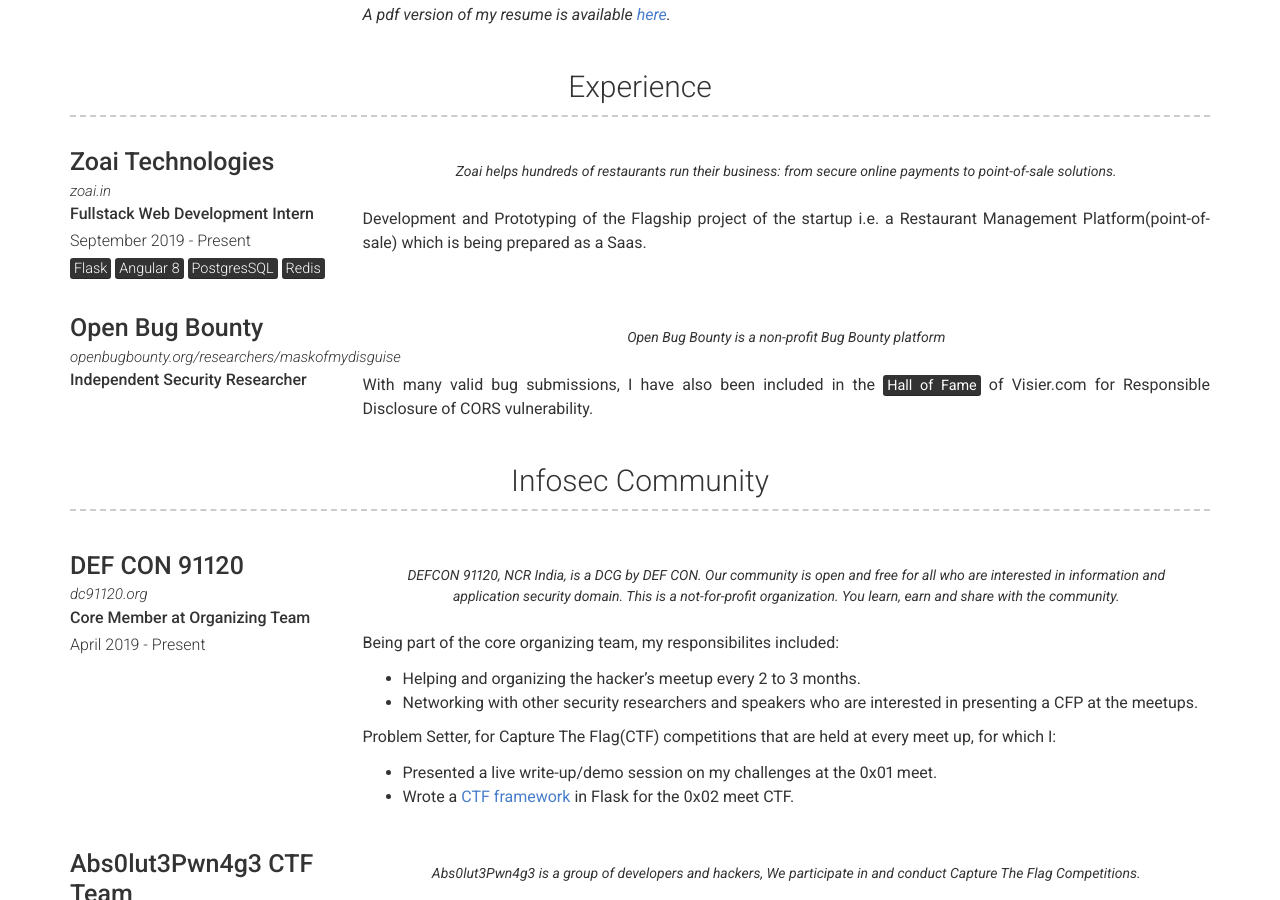
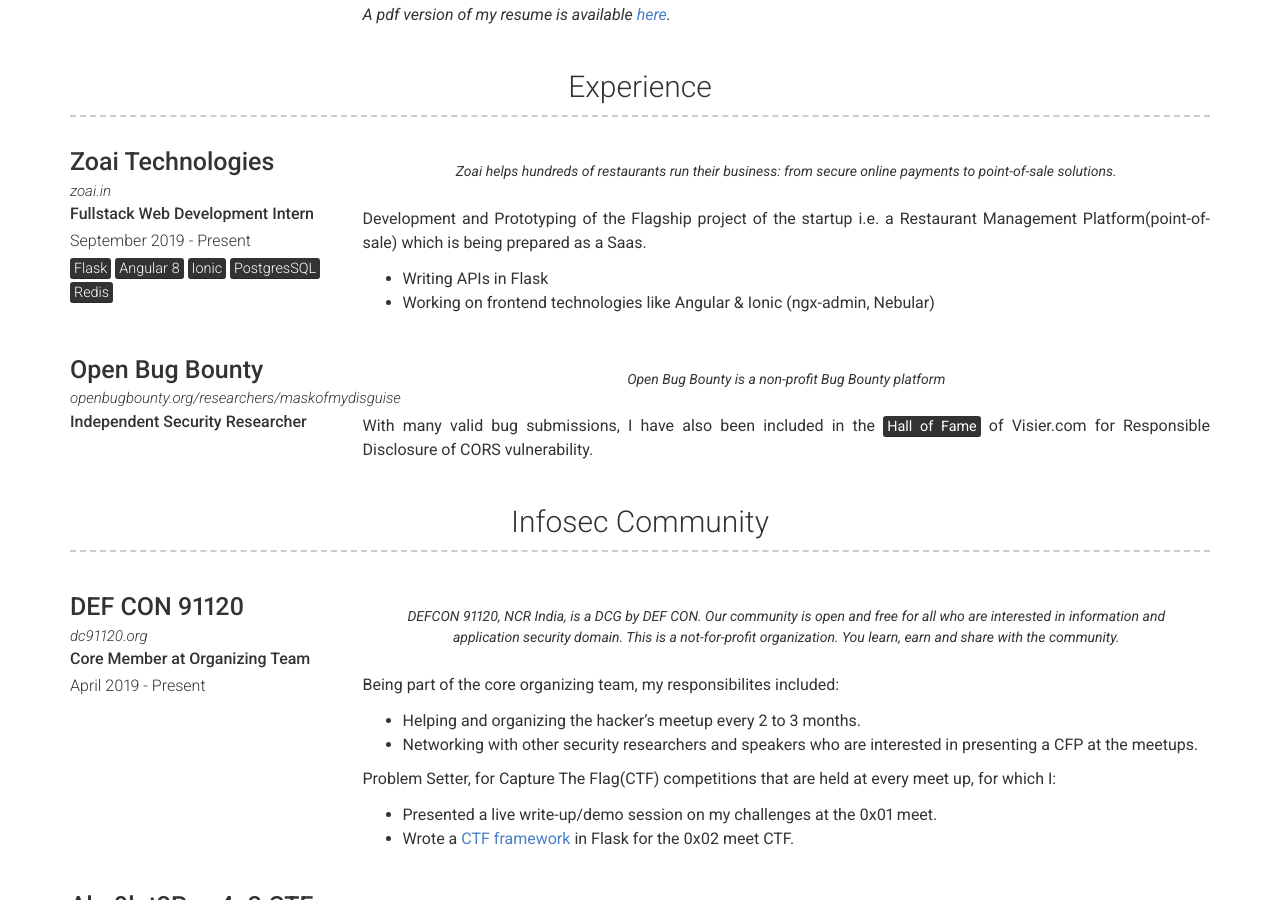
Before and after one commit to eshaan7/eshaan7.github.io, a Jekyll site: the page built from index.md, in a window 1280 px wide and 900 px high, scrolled down 579 px. Built offline with Jekyll 4.4.1, drawn with Linux system fonts in a browser that asks for light colours.

Commit message:
update exp

```diff
--- a/_data/experience.yml
+++ b/_data/experience.yml
@@ -9,10 +9,14 @@
    Zoai helps hundreds of restaurants run their business: from secure online payments to point-of-sale solutions.
   description: | # this will include new lines to allow paragraphs
     Development and Prototyping of the Flagship project of the startup i.e. a Restaurant Management Platform(point-of-sale) which is being prepared as a Saas.
+    - Writing APIs in Flask
+    - Working on frontend technologies like Angular & Ionic (ngx-admin, Nebular)
   tags: <mark>Flask</mark>
         <mark>Angular 8</mark>
+        <mark>Ionic</mark>
         <mark>PostgresSQL</mark>
         <mark>Redis</mark>
+
 
 
 - layout: left
```
